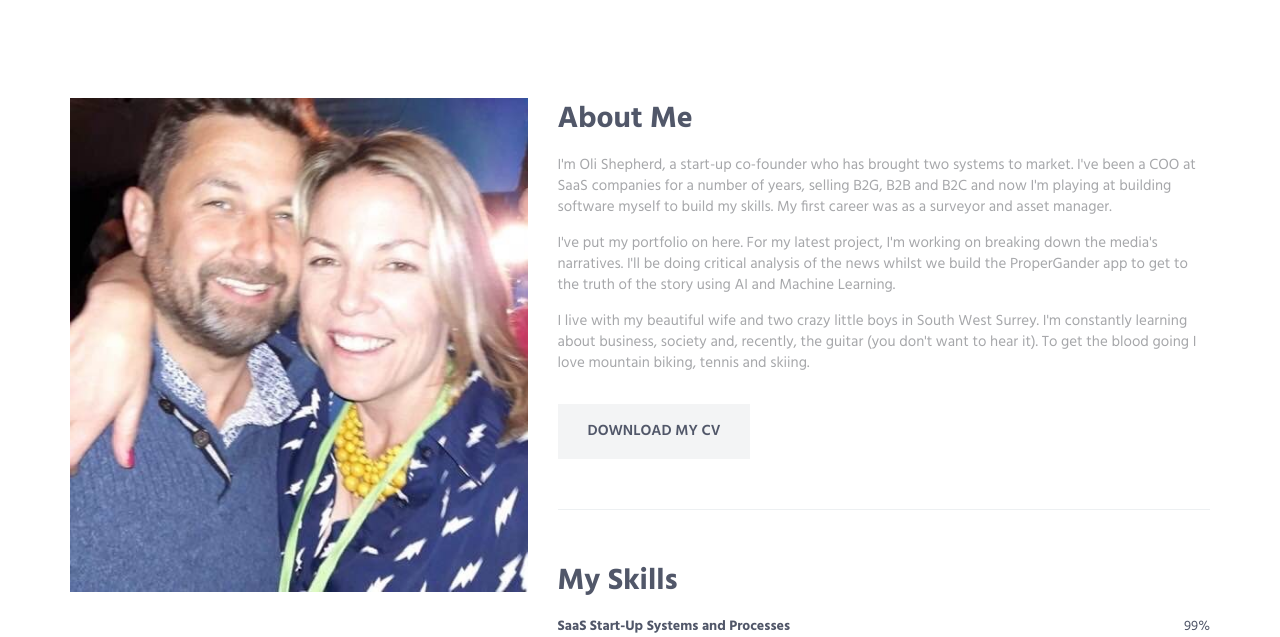
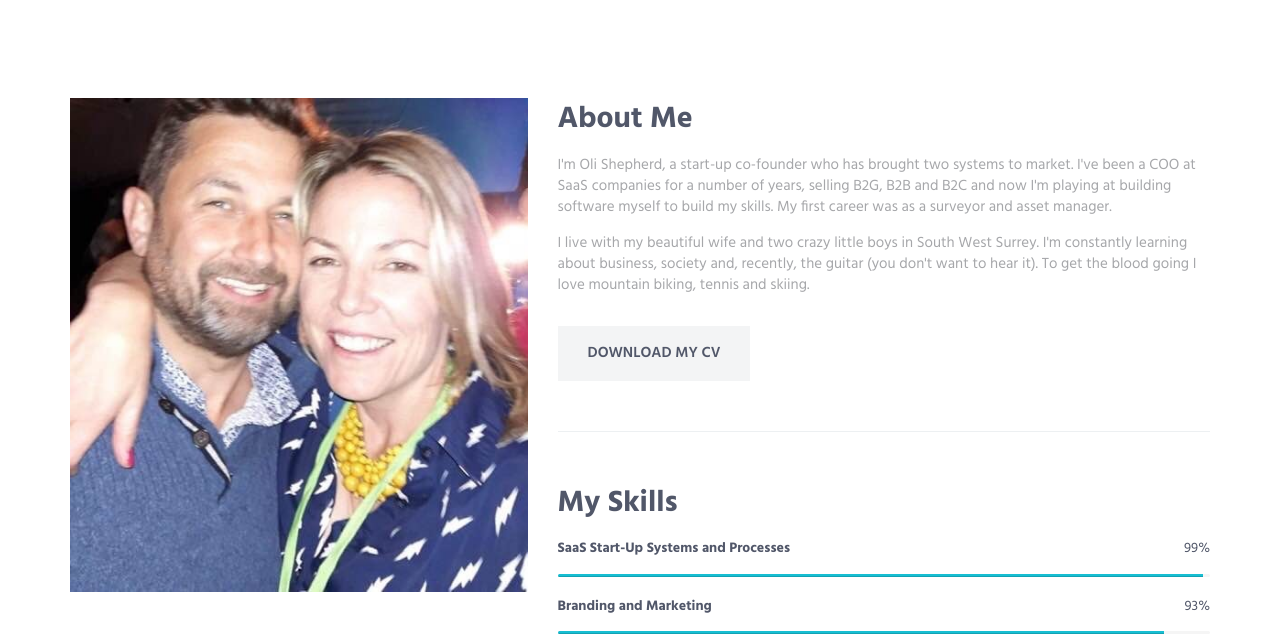
Before and after one commit to olisheps/olishepherdcom, a Django app: page / in a window 1280 px wide. Shown: the part 622-1259 px from the top of the page. Run offline with Django 3.2, Linux system fonts and the light colour scheme; some libraries are stand-ins or nearby versions.

Commit message:
del current

```diff
--- a/portfolio/templates/portfolio/HTML/index.html
+++ b/portfolio/templates/portfolio/HTML/index.html
@@ -122,7 +122,6 @@
                                 <div class="margin-b-30">
                                     <h2>About Me</h2>
                                     <p>I'm Oli Shepherd, a start-up co-founder who has brought two systems to market. I've been a COO at SaaS companies for a number of years, selling B2G, B2B and B2C and now I'm playing at building software myself to build my skills. My first career was as a surveyor and asset manager.</p>
-                                    <p>I've put my portfolio on here. For my latest project, I'm working on breaking down the media's narratives. I'll be doing critical analysis of the news whilst we build the ProperGander app to get to the truth of the story using AI and Machine Learning.</p>
                                     <p>I live with my beautiful wife and two crazy little boys in South West Surrey. I'm constantly learning about business, society and, recently, the guitar (you don't want to hear it). To get the blood going I love mountain biking, tennis and skiing.</p>
                                 </div>
                                 <a href="{% static "img/oli-shepherd-cv.pdf" %}" class="btn-theme btn-theme-md btn-default-bg text-uppercase">Download my CV</a>
```
